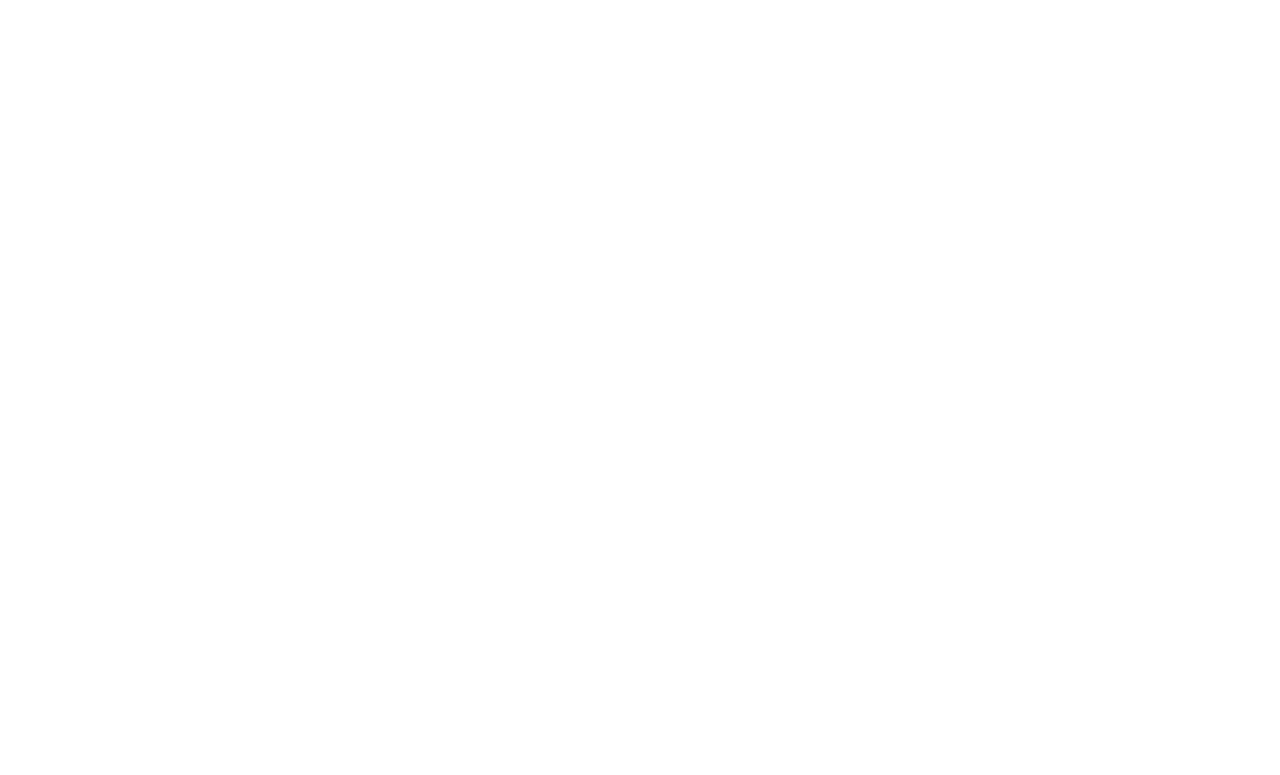
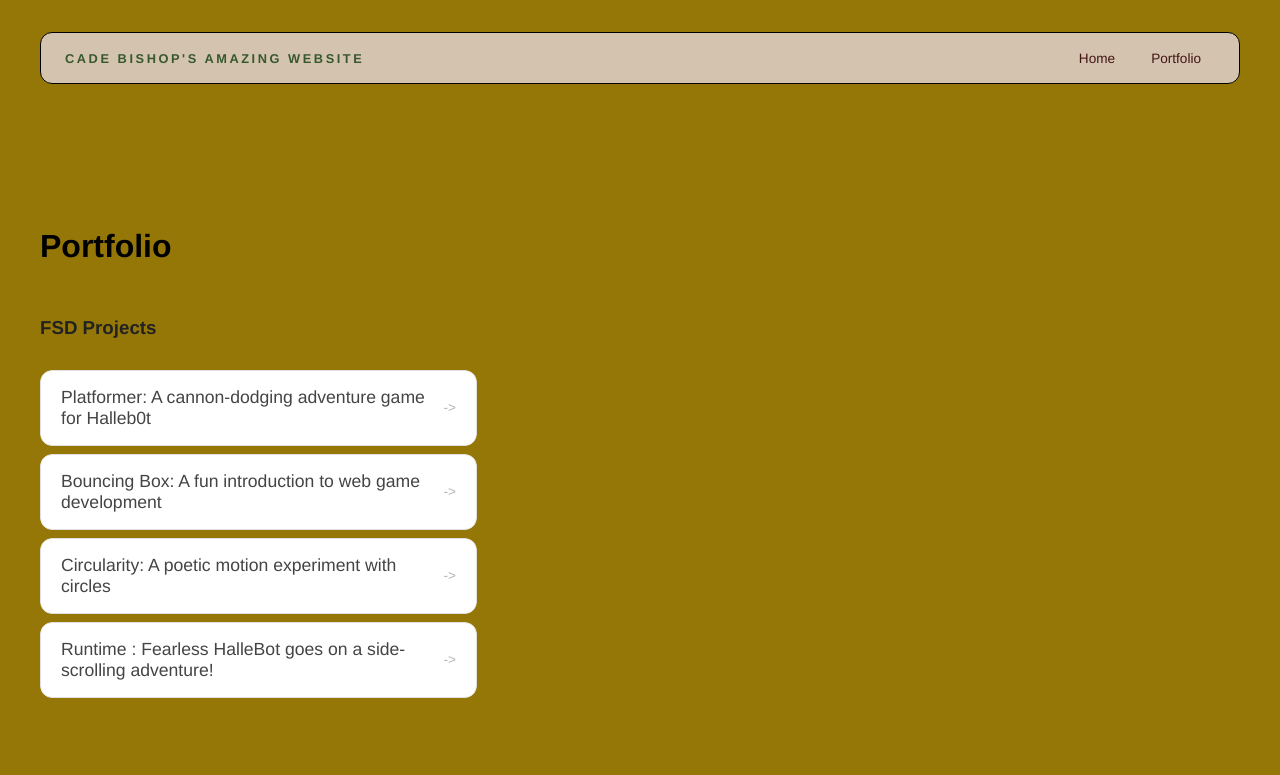
Before and after one commit to bcade8870-wq/bcade8870-wq.github.io, a plain HTML site: page portfolio.html in a window 1280 px wide. Drawn offline with Linux system fonts and the light colour scheme.

Commit message:
add portfolio page to website

```diff
--- a/portfolio.html
+++ b/portfolio.html
@@ -0,0 +1,48 @@
+<!DOCTYPE html>
+<html>
+  <head>
+    <title>Website De CC</title>
+     <link rel="stylesheet" href="style.css" />
+  </head>
+
+  <body>
+    <!-- All content goes here -->
+    <div id="all-contents">
+       <nav>
+<h1>Cade Bishop's Amazing Website</h1>
+<ul id="nav-ul">
+<li class="nav-li">
+  <a href="index.html">Home</a>
+</li>
+<li class="nav-li">
+  <a href="portfolio.html">Portfolio</a>
+</li>
+</ul>
+  </nav>
+
+  <main>
+<div class="content">
+    <h1>Portfolio</h1>
+    <h3>FSD Projects</h3>
+    <ul id="portfolio">
+<li>
+  <a href="fsd-projects/platformer/">Platformer: A cannon-dodging adventure game for Halleb0t</a>
+</li>
+<li>
+  <a href="fsd-projects/bouncing-box/">Bouncing Box: A fun introduction to web game development</a>
+</li>
+<li>
+  <a href="fsd-projects/circularity/">Circularity: A poetic motion experiment with circles</a>
+</li>
+<li>
+ <a href="fsd-projects/runtime/">Runtime : Fearless HalleBot goes on a side-scrolling adventure!</a>
+</li>
+    </ul>
+
+    <!-- ASD Projects will go here -->
+
+  </div>
+  </main>
+    </div>
+  </body>
+</html>
--- a/style.css
+++ b/style.css
@@ -182,3 +182,55 @@ nav h1 {
   background: #000;
   color: #fff;
 }
+/* Portfolio styles */
+.content h1 {
+  color: black;
+}
+
+#portfolio {
+  list-style: none;
+  margin: 0;
+  padding: 0;
+  width: 100%;
+  display: flex;
+  flex-direction: column;
+  gap: 8px;
+}
+
+#portfolio li {
+  border-radius: 12px;
+  overflow: hidden;
+}
+
+#portfolio a {
+  display: flex;
+  justify-content: space-between;
+  align-items: center;
+  text-decoration: none;
+  color: #444;
+  padding: 16px 20px;
+  font-size: 1.1rem;
+  font-weight: 500;
+  background: #fff;
+  border: 1px solid #e0e0e0;
+  border-radius: 12px;
+  transition: background 0.25s ease, color 0.25s ease, transform 0.25s ease;
+}
+
+#portfolio a:hover {
+  background: #000;
+  color: #fff;
+  transform: translateX(4px);
+}
+
+#portfolio a::after {
+  content: "->";
+  font-size: 0.85rem;
+  opacity: 0.4;
+  transition: opacity 0.25s ease;
+  white-space: nowrap;
+}
+
+#portfolio a:hover::after {
+  opacity: 1;
+}
```
Also changed, not shown: index.html (+1 -1 lines).
